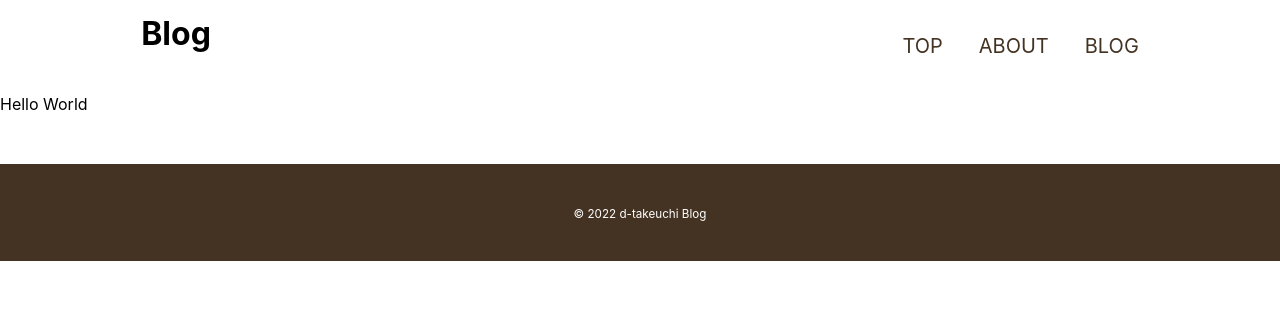
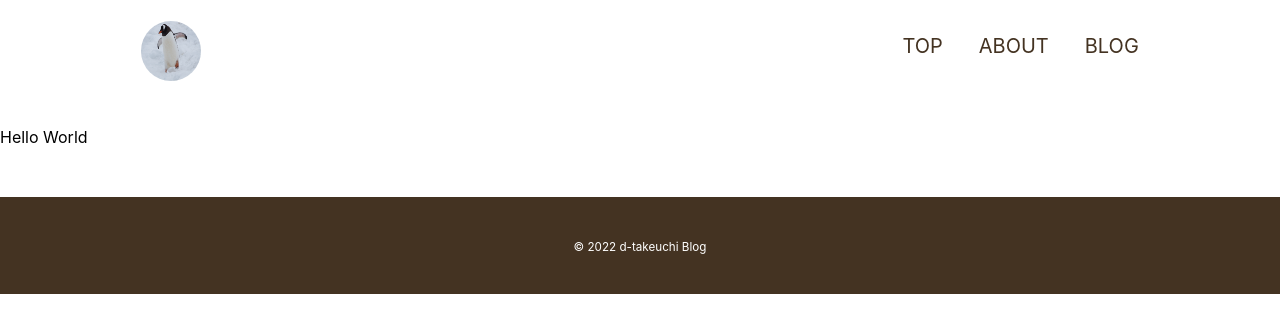
Before and after one commit to d-takeuchi/jamstack-blog, a Next.js app: page / in a window 1280 px wide. Shown: the top 332 px of the page. Built offline with nearby package versions, Linux system fonts and the light colour scheme.

Commit message:
mod: headerにロゴ追加

```diff
--- a/components/atoms/Header.tsx
+++ b/components/atoms/Header.tsx
@@ -1,5 +1,6 @@
 import { css } from '@emotion/react'
 import Link from 'next/link'
+import Image from 'next/image'
 
 const pageHeader = css`
   margin: 0 auto;
@@ -10,6 +11,7 @@ const pageHeader = css`
 const logo = css`
   width: 210px;
   margin-top: 14px;
+  border-radius: 50%;
 `
 const mainNav = css`
   display: flex;
@@ -32,12 +34,17 @@ const wrapper = css`
   margin: 0 auto;
   padding: 0 4%;
 `
+
 export const Header: React.FC = () => {
   return (
     <>
       <header css={[pageHeader, wrapper]}>
-        <h1 css={logo} data-testid='main-title'>
-          Blog
+        <h1>
+          <Link href='/'>
+            <a data-testid='logo'>
+              <Image src='/logo.jpg' css={logo} width='60px' height='60px' />
+            </a>
+          </Link>
         </h1>
         <nav>
           <ul css={mainNav}>
```
Also changed, not shown: public/logo.jpg (added).
